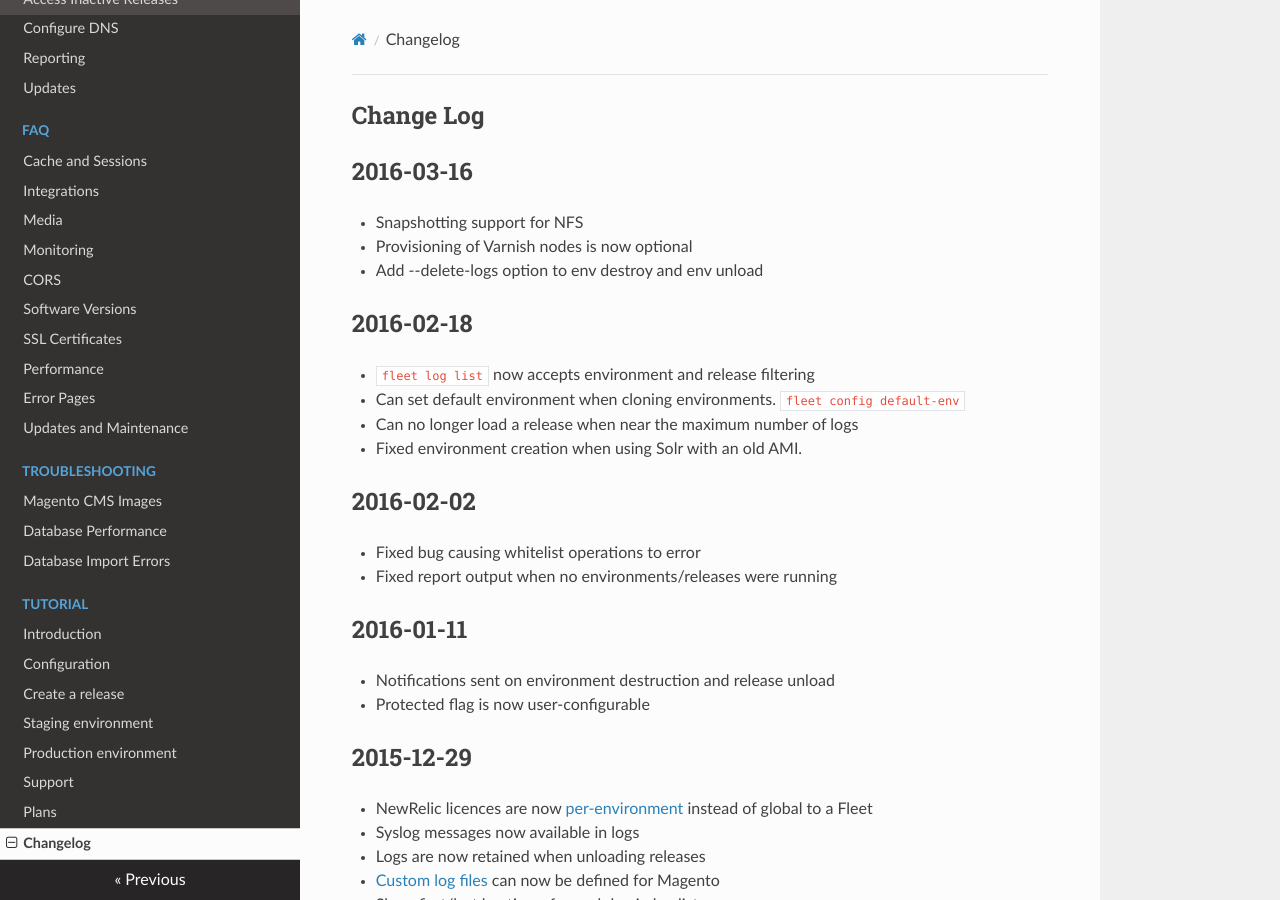
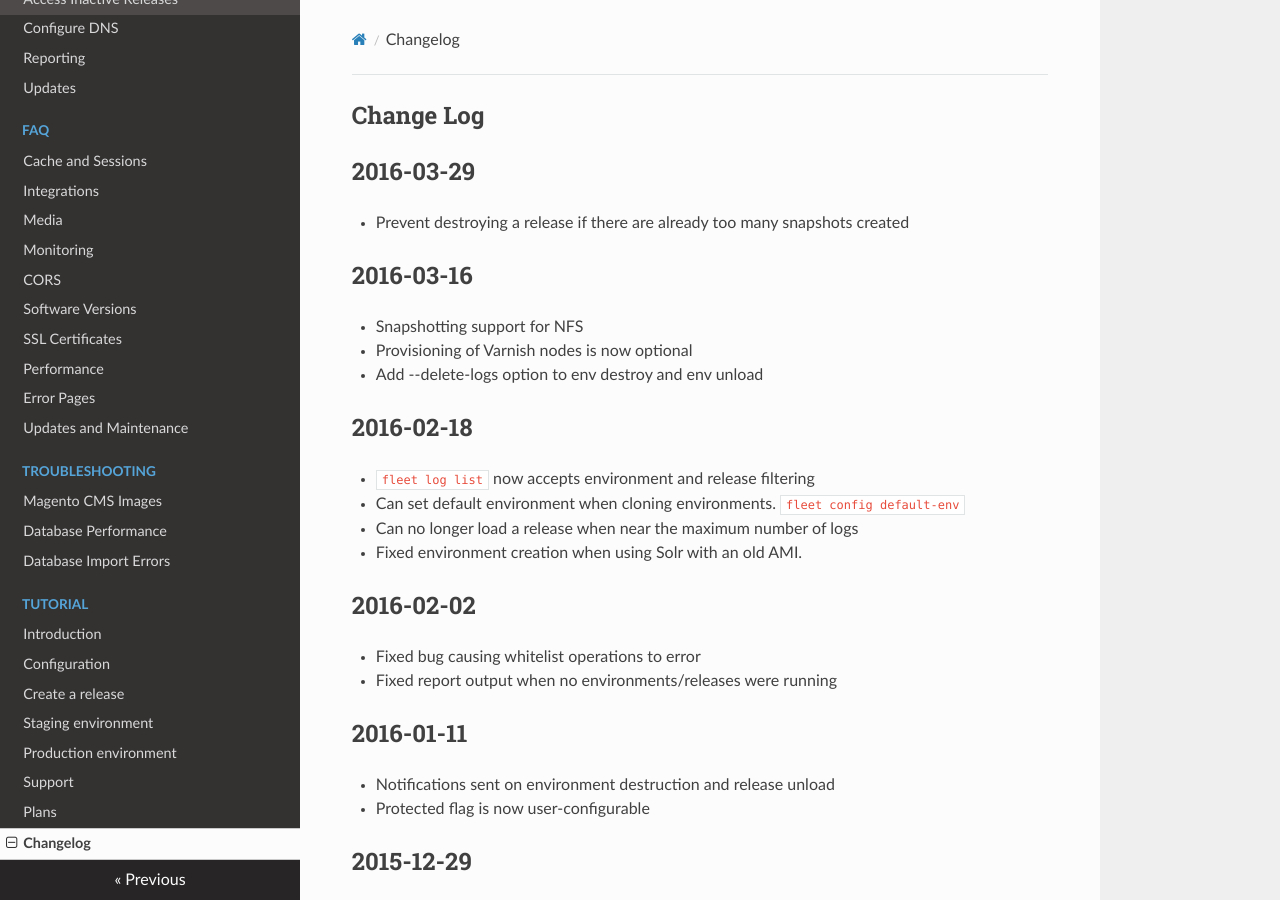
Before and after one commit to anchor/fleet-magento-docs, an MkDocs documentation site: the page built from docs/changelog.md, in a window 1280 px wide and 900 px high. Built offline with MkDocs 1.6.1, drawn with Linux system fonts in a browser that asks for light colours; nearby versions of some CDN libraries; old or Windows-style settings are respelled for this version of MkDocs.

Commit message:
Release 2016-03-29

```diff
--- a/docs/changelog.md
+++ b/docs/changelog.md
@@ -1,5 +1,9 @@
 Change Log
 ----------
+
+2016-03-29
+----------
+* Prevent destroying a release if there are already too many snapshots created
 
 2016-03-16
 ---------
```
